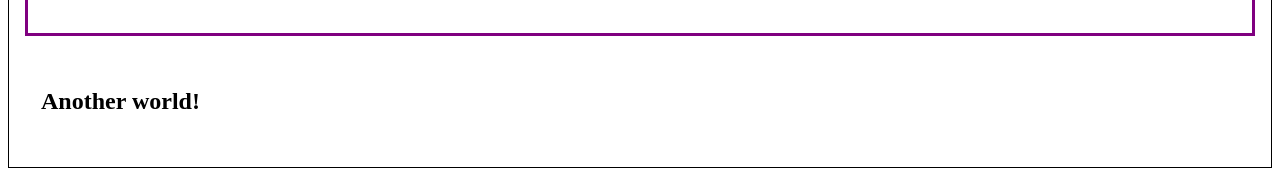
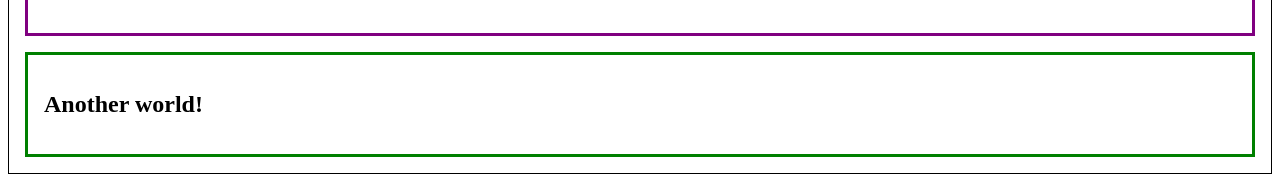
Before and after one commit to divertimentos/course-dom, a plain HTML site: page index.html in a window 1280 px wide. Shown: the part 154-350 px from the top of the page. Drawn offline with Linux system fonts and the light colour scheme.

Commit message:
Fixes an error and re-uploads the image

```diff
--- a/index.html
+++ b/index.html
@@ -38,7 +38,7 @@
     child.innerHTML += "<h2> I am a child generated by JS</h2>"
     child.style.marginBottom = "1rem"
 
-    const secondChild = document.querySelectorAll('p')[2]
+    const secondChild = document.querySelectorAll('h2')[1]
     const secondChildParentNode = secondChild.parentNode
     secondChildParentNode.style.border = "3px solid green"
   </script>
```
Also changed, not shown: README.md, media/parent-node.png.
